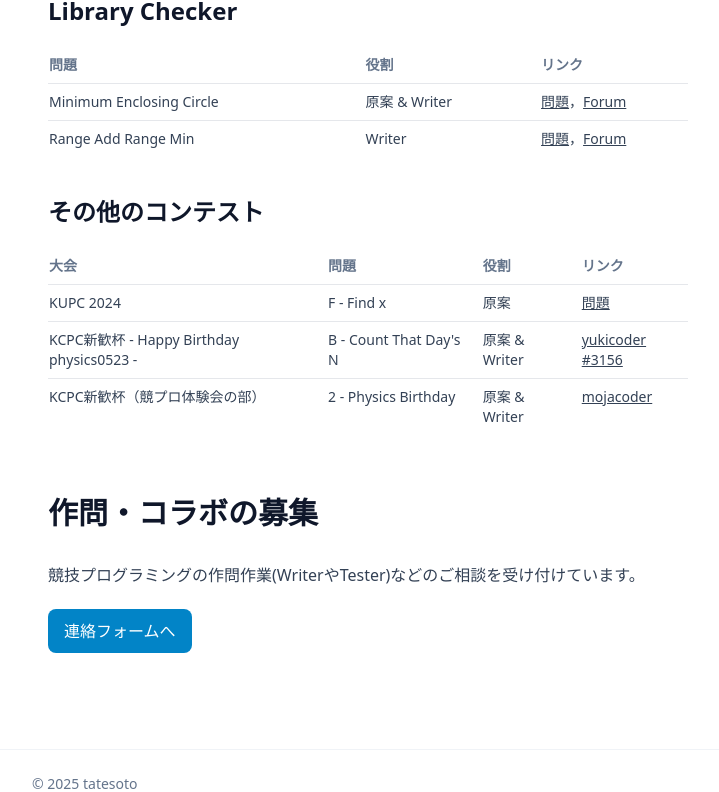
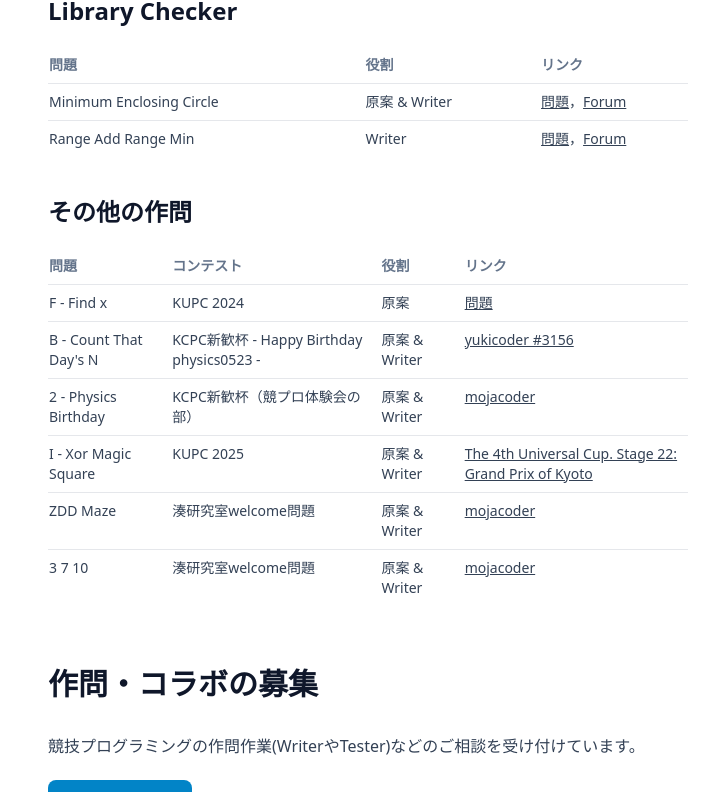
Before and after one commit to tatesoto/tatesoto.github.io, a React (Vite) app: page /activities/competitive in a window 1280 px wide. Shown: the part 1268-2060 px from the top of the page, without its empty margins (112-831 px from the left). Built offline with nearby package versions, Linux system fonts and the light colour scheme.

Commit message:
update institution

```diff
--- a/src/pages/Contact.tsx
+++ b/src/pages/Contact.tsx
@@ -3,13 +3,13 @@ export default function Contact() {
     <section className="mx-auto max-w-5xl px-4 py-12">
       <h2 className="text-2xl font-bold">連絡</h2>
       <p className="mt-3 text-slate-700 dark:text-slate-300">
-        メールでの連絡: <a className="text-sky-600 dark:text-sky-400" href="mailto:yuya.yokouchi3776@gmail.com">yuya.yokouchi3776_at_gmail.com</a>
+        メールでのご連絡: <a className="text-sky-600 dark:text-sky-400" href="mailto:yuya.yokouchi3776@gmail.com">yuya.yokouchi3776_at_gmail.com</a>
       </p>
       <p>
         X(旧Twitter): <a className="text-sky-600 dark:text-sky-400" href="https://x.com/coder_tatesoto">@coder_tatesoto</a>
       </p>
       <p>
-        LinkedIn: <a className="text-sky-600 dark:text-sky-400" href="https://www.linkedin.com/in/yuya-yokouchi/">Yuya Yokouchi</a>
+        LinkedIn（注意：DM・つながりリクエストが届かないことがあります）: <a className="text-sky-600 dark:text-sky-400" href="https://www.linkedin.com/in/yuya-yokouchi/">Yuya Yokouchi</a>
       </p>
     </section>
   )
--- a/src/pages/Home.tsx
+++ b/src/pages/Home.tsx
@@ -46,10 +46,10 @@ export default function Home() {
 
             <div className="mt-4 space-y-1 text-slate-700 dark:text-slate-300">
               <ul className="list-disc list-inside space-y-1">
-                <li>所属：京都大学工学部情報学科計算機科学コース．2026年春卒業，同大学大学院へ進学予定．</li>
-                <li>研究：マルチエージェント経路計画(MAPF)</li>
-                <li>情報系コミュニティ：京都大学競技プログラミングサークル(KCPC)</li>
-                <li>得意領域：アルゴリズム，統計学・機械学習</li>
+                <li>所属：京都大学大学院情報学研究科 通信情報システムコース</li>
+                <li>研究室：コンピュータアルゴリズム分野 湊研究室</li>
+                <li>情報系コミュニティ：京都大学競技プログラミングサークル（KCPC）</li>
+                <li>興味：アルゴリズム，統計学・機械学習，セキュリティ</li>
               </ul>
             </div>
 
--- a/src/pages/activities/Competitive.tsx
+++ b/src/pages/activities/Competitive.tsx
@@ -5,7 +5,6 @@ export default function Competitive() {
     { href: '#about', label: 'About Me' },
     { href: '#icpc', label: 'ICPC' },
     { href: '#problemsetting', label: '作問' },
-    { href: '#libraries', label: 'ライブラリ' },
     { href: '#cta', label: '相談・募集' },
   ]
 
@@ -171,21 +170,21 @@ export default function Competitive() {
             </table>
         </div>
 
-        <h3 id="othercontests">その他のコンテスト</h3>
+        <h3 id="othercontests">その他の作問</h3>
           <div className="not-prose mt-5 overflow-x-auto">
             <table className="w-full text-sm">
               <thead className="text-slate-500 border-b">
                 <tr>
-                  <th className="text-left py-2 pr-4">大会</th>
                   <th className="text-left py-2 pr-4">問題</th>
+                  <th className="text-left py-2 pr-4">コンテスト</th>
                   <th className="text-left py-2 pr-4">役割</th>
                   <th className="text-left py-2">リンク</th>
                 </tr>
               </thead>
               <tbody className="divide-y">
                 <tr className="align-top">
+                  <td className="py-2 pr-4">F - Find x</td>
                   <td className="py-2 pr-4">KUPC 2024</td>
-                  <td className="py-2 pr-4">F - Find x</td>
                   <td className="py-2 pr-4">原案</td>
                   <td className="py-2">
                     <a className="underline" href="https://atcoder.jp/contests/kupc2024/tasks/kupc2024_f" target="_blank" rel="noreferrer">
@@ -194,8 +193,8 @@ export default function Competitive() {
                   </td>
                 </tr>
                 <tr className="align-top">
+                  <td className="py-2 pr-4">B - Count That Day&apos;s N</td>
                   <td className="py-2 pr-4">KCPC新歓杯 - Happy Birthday physics0523 -</td>
-                  <td className="py-2 pr-4">B - Count That Day&apos;s N</td>
                   <td className="py-2 pr-4">原案 &amp; Writer</td>
                   <td className="py-2">
                     <a className="underline" href="https://yukicoder.me/problems/no/3156" target="_blank" rel="noreferrer">
@@ -204,11 +203,41 @@ export default function Competitive() {
                   </td>
                 </tr>
                 <tr className="align-top">
+                  <td className="py-2 pr-4">2 - Physics Birthday</td>
                   <td className="py-2 pr-4">KCPC新歓杯（競プロ体験会の部）</td>
-                  <td className="py-2 pr-4">2 - Physics Birthday</td>
                   <td className="py-2 pr-4">原案 &amp; Writer</td>
                   <td className="py-2">
                     <a className="underline" href="https://mojacoder.app/users/kencho/contests/kcpc_welcome_2025/tasks/2" target="_blank" rel="noreferrer">
+                      mojacoder
+                    </a>
+                  </td>
+                </tr>
+                <tr className="align-top">
+                  <td className="py-2 pr-4">I - Xor Magic Square</td>
+                  <td className="py-2 pr-4">KUPC 2025</td>
+                  <td className="py-2 pr-4">原案 &amp; Writer</td>
+                  <td className="py-2">
+                    <a className="underline" href="https://qoj.ac/contest/3575/problem/17721" target="_blank" rel="noreferrer">
+                      The 4th Universal Cup. Stage 22: Grand Prix of Kyoto
+                    </a>
+                  </td>
+                </tr>
+                <tr className="align-top">
+                  <td className="py-2 pr-4">ZDD Maze</td>
+                  <td className="py-2 pr-4">湊研究室welcome問題</td>
+                  <td className="py-2 pr-4">原案 &amp; Writer</td>
+                  <td className="py-2">
+                    <a className="underline" href="https://mojacoder.app/users/tatesoto/contests/welcome-minato-lab/tasks/1" target="_blank" rel="noreferrer">
+                      mojacoder
+                    </a>
+                  </td>
+                </tr>
+                <tr className="align-top">
+                  <td className="py-2 pr-4">3 7 10</td>
+                  <td className="py-2 pr-4">湊研究室welcome問題</td>
+                  <td className="py-2 pr-4">原案 &amp; Writer</td>
+                  <td className="py-2">
+                    <a className="underline" href="https://mojacoder.app/users/tatesoto/contests/welcome-minato-lab/tasks/2" target="_blank" rel="noreferrer">
                       mojacoder
                     </a>
                   </td>
```
